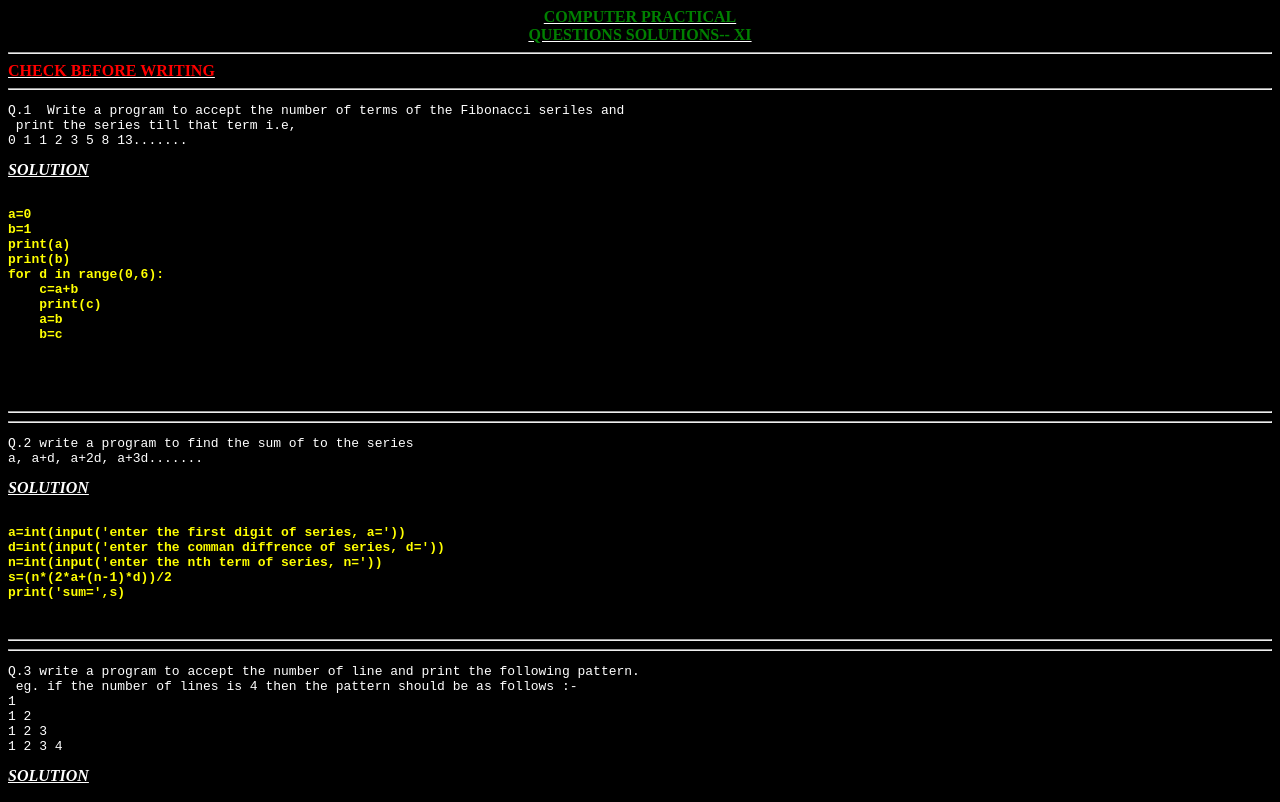
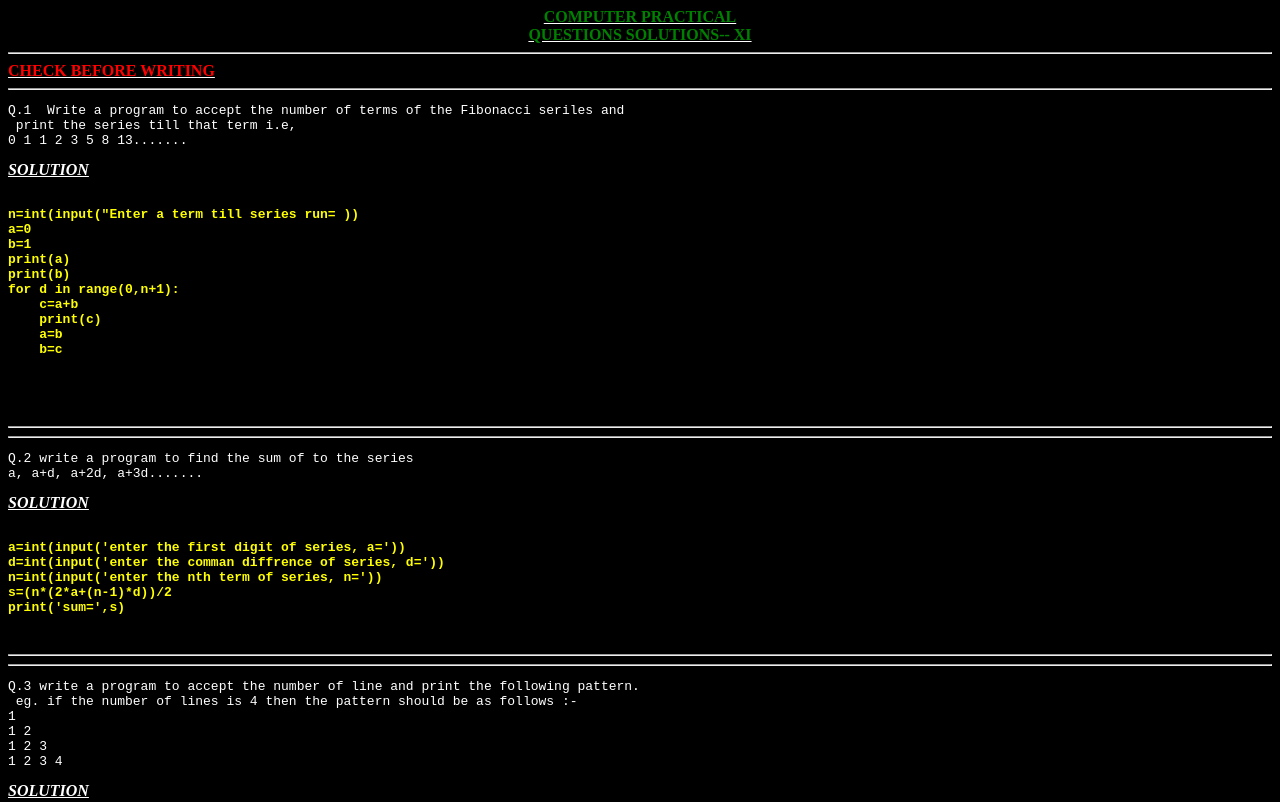
Before and after one commit to ankit3890/computer-, a plain HTML site: page index.html in a window 1280 px wide. Shown: the top 802 px of the page. Drawn offline with Linux system fonts and the light colour scheme.

Commit message:
Update index.html

```diff
--- a/index.html
+++ b/index.html
@@ -20,11 +20,12 @@ CHECK BEFORE WRITING
 0 1 1 2 3 5 8 13.......</pre>
 <u><b><i>SOLUTION </u></b></i>
 <PRE><FONT COLOR=YELLOW><B>
+n=int(input("Enter a term till series run= ))
 a=0
 b=1
 print(a)
 print(b)
-for d in range(0,6):
+for d in range(0,n+1):
     c=a+b
     print(c)
     a=b
```
